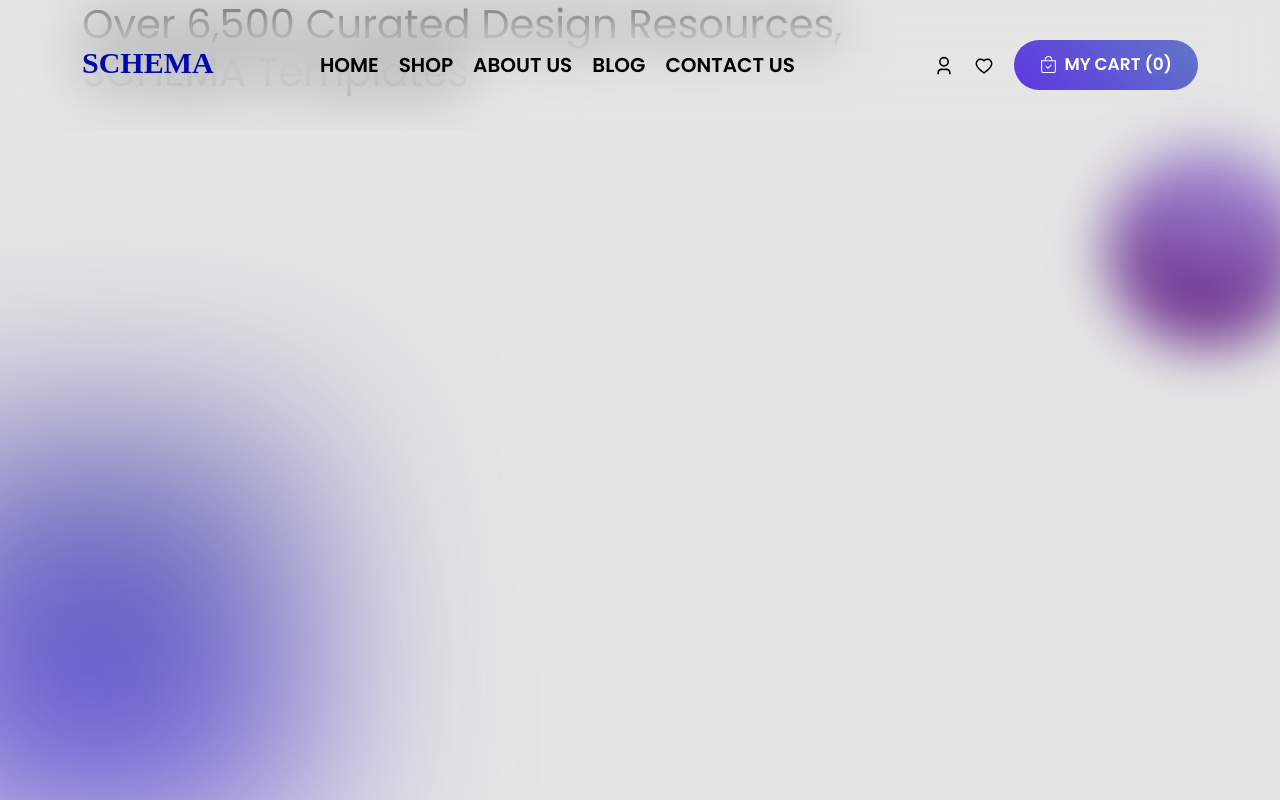
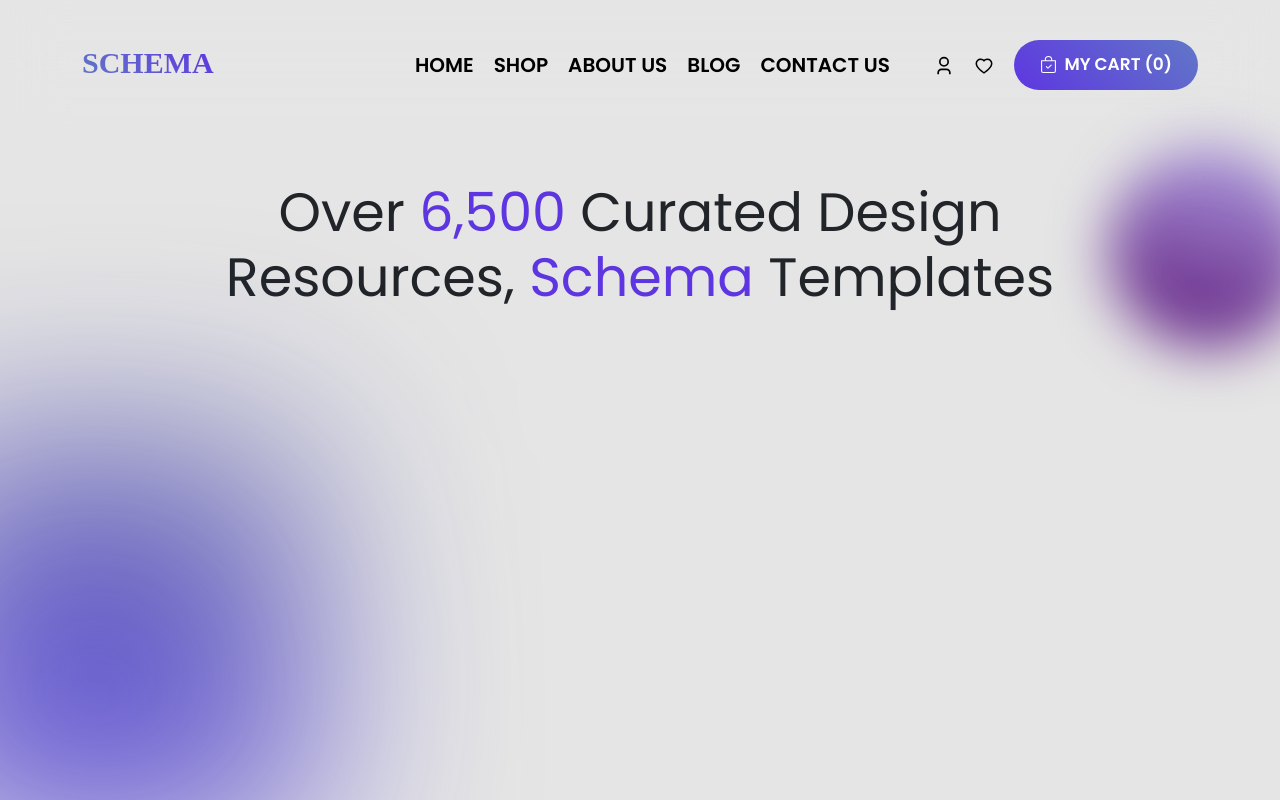
Before and after one commit to 7Davronbek/graduate-work-app, a React (Create React App) app: page / in a window 1280 px wide. Shown: the top 800 px of the page. Built offline with nearby package versions, Linux system fonts and the light colour scheme; a web font is replaced by a local one.

Commit message:
graduate-work-app

```diff
--- a/src/components/Header.jsx
+++ b/src/components/Header.jsx
@@ -5,8 +5,8 @@ const Header = () => {
     <div className='Header'>
         <div className="container">
             <div className="row">
-                <div className="col-lg-10">
-                    <h1>Over <span>6,500</span> Curated Design Resources, <span>SCHEMA </span> Templates</h1>
+                <div className="col-lg-10 mx-auto">
+                    <h1>Over <span>6,500</span> Curated Design Resources, <span>Schema </span> Templates</h1>
                 </div>
             </div>
         </div>
--- a/src/components/Navbar.jsx
+++ b/src/components/Navbar.jsx
@@ -27,10 +27,10 @@ const Navbar = () => {
             <div className={`Navbar ${navbar ? 'active' : ''}`}>
                 <div className="container">
                     <div className="row">
-                        <div className="col-lg-2">
-                            <Link className='logo' to='/'>SCHEMA</Link>
+                        <div className="col-lg-3">
+                            <Link className='logo' to='/'>SCHEMA </Link>
                         </div>
-                        <div className="col-lg-10 myNav">
+                        <div className="col-lg-9 myNav">
                             <ul>
                                 <li className='ms-5'><Link to='/'>HOME</Link></li>
                                 <li><Link to='/'>SHOP</Link></li>
--- a/src/style/main.scss
+++ b/src/style/main.scss
@@ -1,4 +1,7 @@
 @import url('https://fonts.googleapis.com/css2?family=Delius+Swash+Caps&family=Poppins:wght@300;400;600&display=swap');
+
+$purple: #5e36e1;
+$blue: #6177c7;
 
 #root {
     overflow-x: hidden;
@@ -111,8 +114,13 @@ body {
         .logo {
             font-family: 'Delius Swash Caps', cursive;
             font-size: 30px;
-            font-weight: 600;
+            font-weight: 900;
             color: #0409ad;
+            -webkit-text-fill-color: transparent;
+            background: linear-gradient(45deg, #6177c7, #5e36e1);
+            // background: linear-gradient(90deg, cyan 5.17%, #2fcfff 20.42%, #8777ff 50.22%, #c737ff 74.57%, #ef0fff 92.19%, #f0f 101.3%);
+            -webkit-background-clip: text;
+            background-clip: text;
         }
     }
 
@@ -139,6 +147,23 @@ body {
         filter: blur(28px);
         animation: anim1 17s linear infinite alternate;
     }
+
+    .navbarLine {
+        margin-bottom: 130px;
+    }
+
+    .Header {
+        padding: 50px 0;
+
+        h1 {
+            text-align: center;
+            font-size: 54px;
+
+            span {
+                color: $purple;
+            }
+        }
+    }
 }
 
 
```
